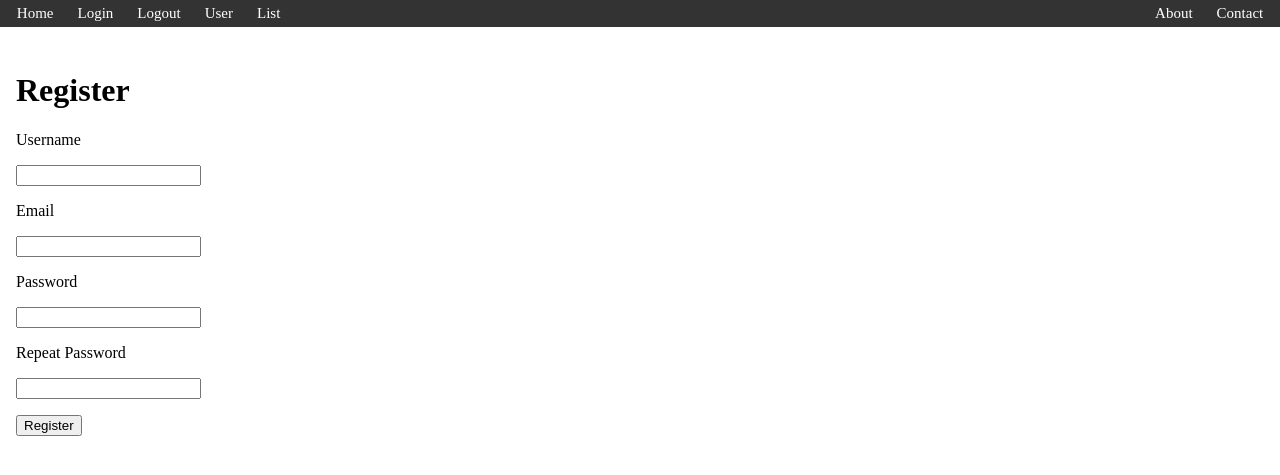
After one commit to danielcaballero88/movie-night, a Flask app: page /register/ in a window 1280 px wide. The commit adds this page. Shown: the top 475 px of the page. Run offline with Flask 2, Linux system fonts and the light colour scheme.

Commit message:
flask_login incorporated

```diff
--- a/movie_night/auth/forms.py
+++ b/movie_night/auth/forms.py
@@ -1,9 +1,28 @@
 from flask_wtf import FlaskForm
 from wtforms import StringField, PasswordField, BooleanField, SubmitField
-from wtforms.validators import DataRequired
+from wtforms.validators import ValidationError, DataRequired, Email, EqualTo
+from .models import User
 
 class LoginForm(FlaskForm):
     username = StringField('Username', validators=[DataRequired()])
     password = PasswordField('Password', validators=[DataRequired()])
     remember = BooleanField('Remember')
     submit = SubmitField('Sign In')
+
+class RegisterForm(FlaskForm):
+    username = StringField('Username', validators=[DataRequired()])
+    email = StringField('Email', validators=[DataRequired(), Email()])
+    password = PasswordField('Password', validators=[DataRequired()])
+    password2 = PasswordField('Repeat Password', validators=[DataRequired(), EqualTo('password')])
+    submit = SubmitField('Register')
+
+    # validate_<field_name> methods automatically apply to the fields
+    def validate_username(self, usrnm):
+        usr = User.query.filter_by(username=usrnm.data).first()
+        if usr is not None:
+            raise ValidationError("Username already taken")
+
+    def validate_email(self, emlads):
+        usr = User.query.filter_by(email=emlads.data).first()
+        if usr is not None:
+            raise ValidationError("Email address already taken")
--- a/movie_night/auth/routes.py
+++ b/movie_night/auth/routes.py
@@ -3,12 +3,14 @@
 from flask import current_app as app
 from flask import redirect, url_for, render_template
 from flask import request, session, flash
+# Login
+from flask_login import current_user, login_user, logout_user
 # Database
-from movie_night.database import db
+from movie_night.extensions import db
 # Models
 from .models import User
 # Forms
-from .forms import LoginForm
+from .forms import LoginForm, RegisterForm
 # Utils
 from .utils import login_needed, logout_needed
 # Blueprint (self)
@@ -23,61 +25,61 @@ auth_bp = Blueprint(
     static_folder="static"
 )
 
-@auth_bp.route("/signup/", methods=["GET", "POST"])
+@auth_bp.route("/register/", methods=["GET", "POST"])
 @logout_needed
-def signup():
+def register():
     """ Create an account """
+    frm = RegisterForm()
     if request.method == "GET":
-        return render_template("signup.html")
-    if request.method == "POST":
-        # get form data
-        username = request.form["username"]
-        userpass = request.form["userpass"]
-        new_usr = User(username, userpass)
-        db.session.add(new_usr)
+        return render_template("register.html", form=frm)
+    # POST
+    if frm.validate():
+        # Get form data
+        usrnm = frm.username.data
+        emads = frm.email.data
+        pswrd = frm.password.data
+        # Create new user
+        usr = User(username=usrnm, email=emads, password=pswrd)
+        db.session.add(usr)
         db.session.commit()
-        flash("Sign Up Success")
-        return redirect(url_for("auth_bp.login"))
+        flash("Registration Successful")
+        return redirect(url_for(".login"))
+    # Form invalid
+    flash("Form invalid")
+    return render_template("register.html", form=frm)
 
 @auth_bp.route("/login/", methods=["GET", "POST"])
 @logout_needed
 def login():
     """ Login to a user account """
-    form = LoginForm()
+    frm = LoginForm()
     if request.method == "GET":
-        return render_template("login.html", form=form)
+        return render_template("login.html", form=frm)
     #
     # POST
-    if form.validate():
-        # Prepare session
-        session.permanent = True
+    if frm.validate():
         # Get form data
-        username = form.username.data
-        password = form.password.data
-        remember = form.remember.data
+        usrnm = frm.username.data
+        pswrd = frm.password.data
+        rmmbr = frm.remember.data
         # Authenticate User
-        found_user = User.query.filter_by(name=username).first()
-        if not found_user:
-            flash("Not a user")
-            return redirect(url_for("auth_bp.login"))
-        if password != found_user.password:
-            flash("Wrong password")
-            return redirect(url_for("auth_bp.login"))
+        usr = User.query.filter_by(username=usrnm).first()
+        if not usr or not usr.check_password(pswrd):
+            flash("Not a user or wrong password")
+            return redirect(url_for(".login"))
         # else: Success
-        session["username"] = username
+        login_user(usr, remember=rmmbr)
         # Done
-        flash(f"Login Success for user {username}, remember={remember}")
+        flash(f"Login Success for user {usrnm}, remember={rmmbr}")
         return redirect(url_for("home_bp.home"))
     # INVALID FORM
     flash("Invalid form")
-    return render_template('login.html', title='Sign In', form=form)
+    return render_template('login.html', form=frm)
 
 @auth_bp.route("/logout/", methods=["GET", "POST"])
+@login_needed
 def logout():
-    if "username" in session:
-        username = session["username"]
-        flash(f"Logout successful, bye {username}!", "info")
-        session.pop("username", None)
-    else:
-        flash("No one to loggout ¬¬")
+    if current_user.is_authenticated:
+        logout_user()
+        flash("Logout success")
     return redirect(url_for("home_bp.home"))
--- a/movie_night/auth/templates/login.html
+++ b/movie_night/auth/templates/login.html
@@ -7,18 +7,24 @@ Login Page
 {% block content %}
 <h1>Login</h1>
 <form action="" method="POST" novalidate>
+    <!-- Username -->
     {{ form.hidden_tag() }}
     <p>{{ form.username.label}}</p>
     <p>{{ form.username() }}</p>
     {% for error in form.username.errors %}
         <span style="color: red;">[{{ error }}]</span>
     {% endfor %}
+    <!-- Password -->
     <p>{{ form.password.label }}</p>
     <p>{{ form.password() }}</p>
     {% for error in form.password.errors %}
         <span style="color: red;">[{{ error }}]</span>
     {% endfor %}
+    <!-- Remember -->
     <p>{{ form.remember() }} {{ form.remember.label }}</p>
+    <!-- Submit -->
     <p>{{ form.submit() }}</p>
 </form>
+<!-- New users register link -->
+<p><a href='{{ url_for(".register") }}'>Register</a></p>
 {% endblock %}
--- /dev/null
+++ b/movie_night/auth/templates/register.html
@@ -0,0 +1,46 @@
+{% extends "base.html" %}
+
+{% block title %}
+Signup Page
+{% endblock %}
+
+{% block content %}
+<h1>Register</h1>
+<form action="" method="POST" novalidate>
+    {{ form.hidden_tag() }}
+    <!-- Username -->
+    <p>{{ form.username.label }}</p>
+    <p>{{ form.username() }}</p>
+    <ul>
+        {% for error in form.username.errors %}
+            <li><span style="color: red;">{{ error }}</span></li>
+        {% endfor %}
+    </ul>
+    <!-- Email -->
+    <p>{{ form.email.label }}</p>
+    <p>{{ form.email() }}</p>
+    <ul>
+        {% for error in form.email.errors %}
+            <li><span style="color: red;">{{ error }}</span></li>
+        {% endfor %}
+    </ul>
+    <!-- Password -->
+    <p>{{ form.password.label }}</p>
+    <p>{{ form.password() }}</p>
+    <ul>
+        {% for error in form.password.errors %}
+            <li><span style="color: red;">{{ error }}</span></li>
+        {% endfor %}
+    </ul>
+    <!-- Repeat Password -->
+    <p>{{ form.password2.label }}</p>
+    <p>{{ form.password2() }}</p>
+    <ul>
+        {% for error in form.password2.errors %}
+            <li><span style="color: red;">{{ error }}</span></li>
+        {% endfor %}
+    </ul>
+    <!-- Submit -->
+    <p>{{ form.submit() }}</p>
+</form>
+{% endblock %}
--- a/movie_night/auth/utils.py
+++ b/movie_night/auth/utils.py
@@ -1,11 +1,12 @@
 from flask import redirect, url_for
-from flask import session, flash
+from flask import flash
 from functools import wraps
+from flask_login import current_user
 
 def login_needed(func):
     @wraps(func)
     def wrapped_func(*args, **kwargs):
-        if "username" not in session:
+        if not current_user.is_authenticated:
             print("login_needed")
             flash("Login needed for that")
             return redirect(url_for("home_bp.home"))
@@ -15,8 +16,8 @@ def login_needed(func):
 def logout_needed(func):
     @wraps(func)
     def wrapped_func(*args, **kwargs):
-        if "username" in session:
-            usrnm = session["username"]
+        if current_user.is_authenticated:
+            usrnm = current_user.username
             flash(f"Already logged in as {usrnm}")
             return redirect(url_for("home_bp.home"))
         return func(*args, **kwargs)
--- /dev/null
+++ b/movie_night/extensions.py
@@ -0,0 +1,27 @@
+"""
+I create here global instance of each extension (instead of in root init.py)
+to avoid circular imports that could occur if in the future they are imported
+from the root init.py (which in turn imports all other things?)
+"""
+
+from flask_sqlalchemy import SQLAlchemy
+from flask_migrate import Migrate
+from sqlalchemy import MetaData
+from flask_login import LoginManager
+
+# Define a naming convention to avoid unnamed constraints in sqlite
+# because that could lead to errors when applying migrations
+convention = {
+    "ix": 'ix_%(column_0_label)s',
+    "uq": "uq_%(table_name)s_%(column_0_name)s",
+    "ck": "ck_%(table_name)s_%(constraint_name)s",
+    "fk": "fk_%(table_name)s_%(column_0_name)s_%(referred_table_name)s",
+    "pk": "pk_%(table_name)s"
+}
+# Apply the naming convention to a metadata object
+metadata = MetaData(naming_convention=convention)
+
+# Create global instances
+db = SQLAlchemy(metadata=metadata)
+migrate = Migrate()
+login_manager = LoginManager()
--- a/movie_night/movies/models.py
+++ b/movie_night/movies/models.py
@@ -1,7 +1,7 @@
 """ Models for user blueprint
 each model is something that a user can store or save """
 
-from movie_night.database import db
+from movie_night.extensions import db
 
 class Movie(db.Model):
     """ List of movies
--- a/movie_night/movies/templates/list_all.html
+++ b/movie_night/movies/templates/list_all.html
@@ -16,7 +16,7 @@ Movies List
         {% for movie,user in movies %}
             <li class="item">
                 <p class="item-title">{{ movie.name }}</p>
-                <p class="item-user">{{ user.name }}</p>
+                <p class="item-user">{{ user.username }}</p>
             </li>
         {% endfor%}
     </ul>
--- a/movie_night/movies/templates/user.html
+++ b/movie_night/movies/templates/user.html
@@ -5,7 +5,7 @@ User page
 {% endblock %}
 
 {% block content %}
-<h1>Welcome {{user.name}}</h1>
+<h1>Welcome {{user.username}}</h1>
 <h2>Your pelis:</h2>
 
 <div class="list-pelis">
```
Also changed, not shown: migrations/versions/f6688e1068b9_.py (renamed from migrations/versions/3c93796e0c96_initial_migration.py, +9 -7 lines), movie_night/__init__.py (+10 -2 lines), movie_night/auth/models.py (+36 -14 lines), movie_night/auth/templates/signup.html (deleted, +0 -16 lines), movie_night/database.py (deleted, +0 -20 lines), movie_night/movies/routes.py (+8 -8 lines), movie_night/movie_night_dev.sqlite3.
